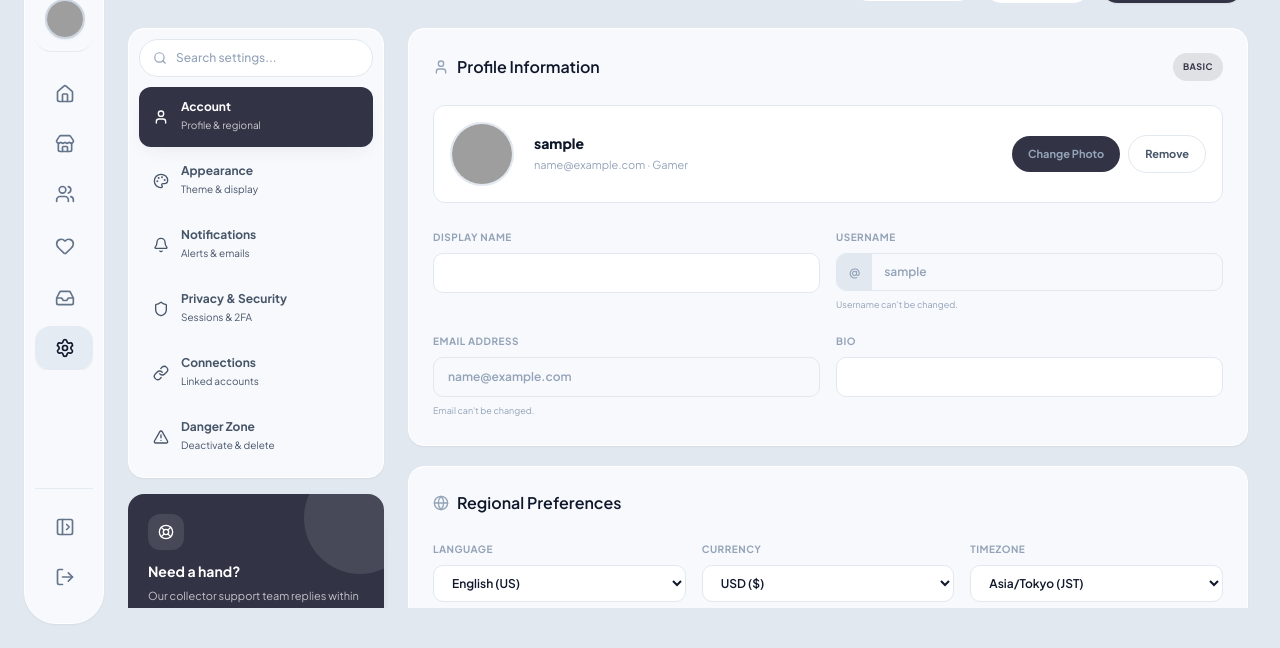
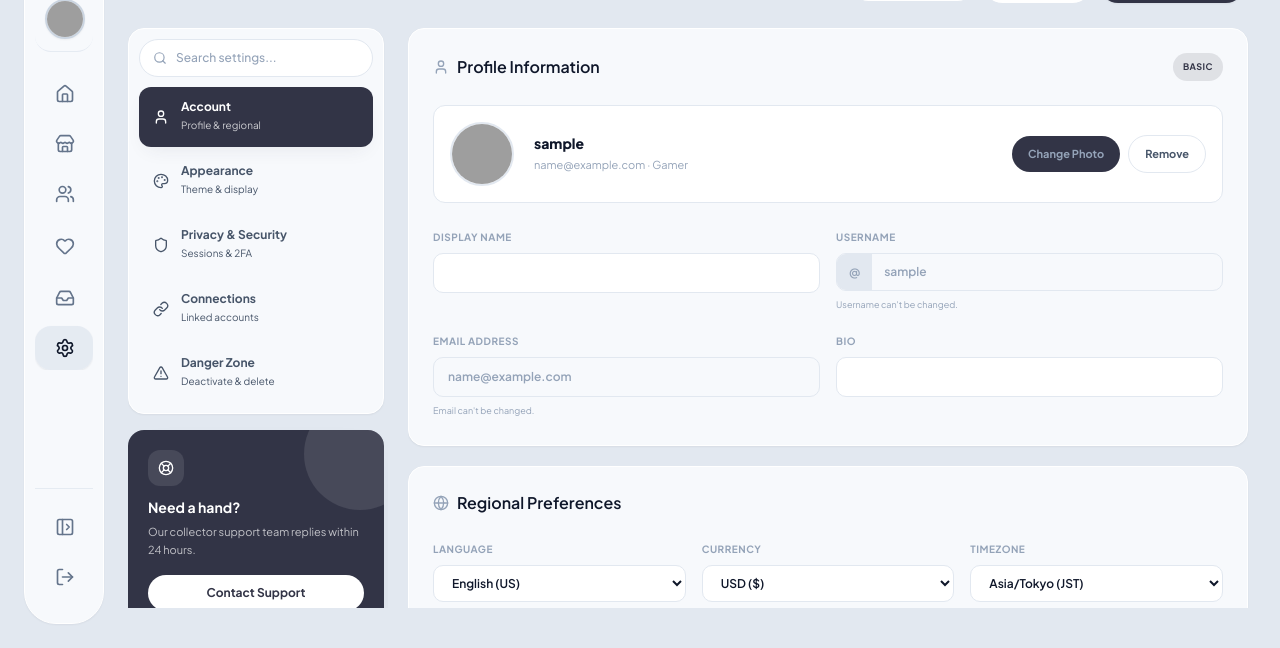
Before and after one commit to Soralith/Kaimono, a Django app: page /settings/ in a window 1280 px wide. Shown: the part 152-800 px from the top of the page. Run offline with Django 5.2, Linux system fonts and the light colour scheme; the visitor is signed in with stand-in values (Sample User, id 1); some libraries are stand-ins or nearby versions; grey boxes are pictures that could not be loaded.

Commit message:
Remove notifications from settings (Hard to implement for now, especially because of deadline).

```diff
--- a/dashboard/templates/dashboard/pages/settings.html
+++ b/dashboard/templates/dashboard/pages/settings.html
@@ -315,13 +315,6 @@
                   <span class="set-tab-desc block text-[10px] truncate">Theme & display</span>
                 </span>
               </button>
-              <button class="set-tab flex items-center gap-3 px-3.5 py-3 rounded-xl text-left w-full" data-set="notifications">
-                <i data-lucide="bell" class="set-tab-icon w-4 h-4 shrink-0"></i>
-                <span class="flex-1 min-w-0">
-                  <span class="block text-xs font-bold">Notifications</span>
-                  <span class="set-tab-desc block text-[10px] truncate">Alerts & emails</span>
-                </span>
-              </button>
               <button class="set-tab flex items-center gap-3 px-3.5 py-3 rounded-xl text-left w-full" data-set="privacy">
                 <i data-lucide="shield" class="set-tab-icon w-4 h-4 shrink-0"></i>
                 <span class="flex-1 min-w-0">
@@ -518,85 +511,6 @@
                     <input type="checkbox" name="sidebar_expanded" form="set-form" class="sr-only" {% if form.sidebar_expanded.value %}checked{% endif %} onchange="syncPref(this, 'sidebar_expanded')">
                     <div class="toggle-knob"></div>
                   </label>
-                </div>
-              </div>
-            </div>
-          </div>
-
-          <!-- ===== PANEL: NOTIFICATIONS ===== -->
-          <div class="set-panel flex flex-col gap-5 hidden" data-panel="notifications">
-            <div class="surface-card rounded-2xl border shadow-sm p-6 shrink-0">
-              <h3 class="text-base font-semibold flex items-center gap-2 mb-4">
-                <i data-lucide="shopping-bag" class="w-4 h-4 icon-muted"></i> Store Alerts
-              </h3>
-              <div class="flex flex-col gap-2">
-                <div class="setting-row flex items-center justify-between p-3.5 rounded-xl">
-                  <div class="flex items-center gap-3">
-                    <i data-lucide="tag" class="w-4 h-4 icon-muted"></i>
-                    <div>
-                      <p class="text-xs font-bold" style="color: var(--text-primary);">Wishlist Price Drops</p>
-                      <p class="text-[10px]" style="color: var(--text-muted);">When a saved item goes on sale</p>
-                    </div>
-                  </div>
-                  <div class="toggle-track active" onclick="this.classList.toggle('active')"><div class="toggle-knob"></div></div>
-                </div>
-                <div class="setting-row flex items-center justify-between p-3.5 rounded-xl">
-                  <div class="flex items-center gap-3">
-                    <i data-lucide="package" class="w-4 h-4 icon-muted"></i>
-                    <div>
-                      <p class="text-xs font-bold" style="color: var(--text-primary);">Restock Alerts</p>
-                      <p class="text-[10px]" style="color: var(--text-muted);">When out-of-stock figures come back</p>
-                    </div>
-                  </div>
-                  <div class="toggle-track active" onclick="this.classList.toggle('active')"><div class="toggle-knob"></div></div>
-                </div>
-                <div class="setting-row flex items-center justify-between p-3.5 rounded-xl">
-                  <div class="flex items-center gap-3">
-                    <i data-lucide="truck" class="w-4 h-4 icon-muted"></i>
-                    <div>
-                      <p class="text-xs font-bold" style="color: var(--text-primary);">Order & Shipping Updates</p>
-                      <p class="text-[10px]" style="color: var(--text-muted);">Tracking numbers and delivery status</p>
-                    </div>
-                  </div>
-                  <div class="toggle-track active" onclick="this.classList.toggle('active')"><div class="toggle-knob"></div></div>
-                </div>
-              </div>
-            </div>
-
-            <div class="surface-card rounded-2xl border shadow-sm p-6 shrink-0">
-              <h3 class="text-base font-semibold flex items-center gap-2 mb-4">
-                <i data-lucide="users" class="w-4 h-4 icon-muted"></i> Social & Community
-              </h3>
-              <div class="flex flex-col gap-2">
-                <div class="setting-row flex items-center justify-between p-3.5 rounded-xl">
-                  <div class="flex items-center gap-3">
-                    <i data-lucide="user-plus" class="w-4 h-4 icon-muted"></i>
-                    <div>
-                      <p class="text-xs font-bold" style="color: var(--text-primary);">Friend Requests</p>
-                      <p class="text-[10px]" style="color: var(--text-muted);">When someone sends you a request</p>
-                    </div>
-                  </div>
-                  <div class="toggle-track active" onclick="this.classList.toggle('active')"><div class="toggle-knob"></div></div>
-                </div>
-                <div class="setting-row flex items-center justify-between p-3.5 rounded-xl">
-                  <div class="flex items-center gap-3">
-                    <i data-lucide="message-circle" class="w-4 h-4 icon-muted"></i>
-                    <div>
-                      <p class="text-xs font-bold" style="color: var(--text-primary);">Comments & Replies</p>
-                      <p class="text-[10px]" style="color: var(--text-muted);">When someone replies to your posts</p>
-                    </div>
-                  </div>
-                  <div class="toggle-track active" onclick="this.classList.toggle('active')"><div class="toggle-knob"></div></div>
-                </div>
-                <div class="setting-row flex items-center justify-between p-3.5 rounded-xl">
-                  <div class="flex items-center gap-3">
-                    <i data-lucide="mail" class="w-4 h-4 icon-muted"></i>
-                    <div>
-                      <p class="text-xs font-bold" style="color: var(--text-primary);">Weekly Newsletter</p>
-                      <p class="text-[10px]" style="color: var(--text-muted);">Digest of deals and new releases</p>
-                    </div>
-                  </div>
-                  <div class="toggle-track" onclick="this.classList.toggle('active')"><div class="toggle-knob"></div></div>
                 </div>
               </div>
             </div>
```
